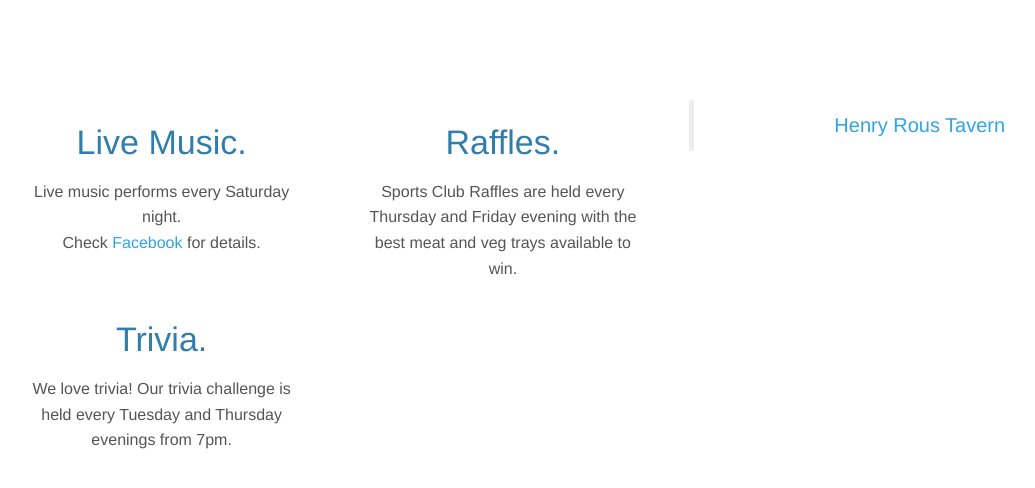
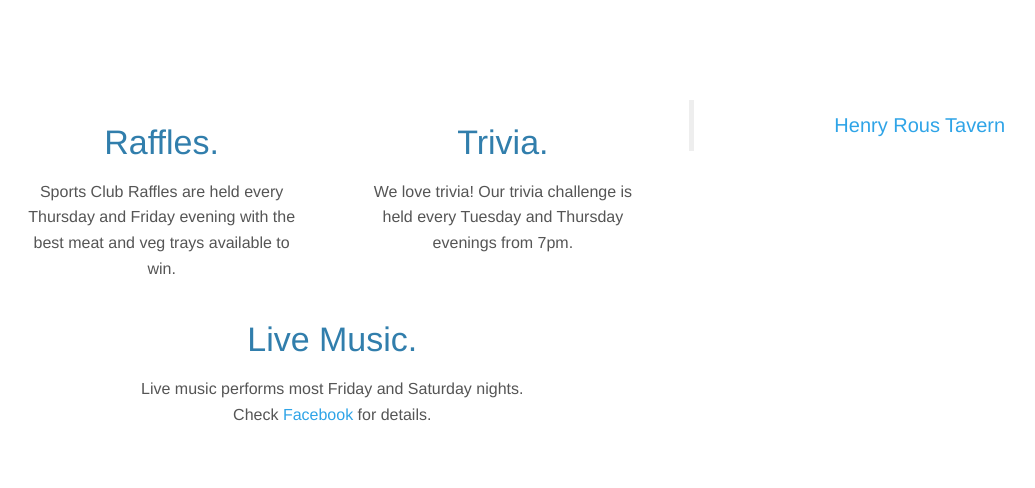
Before and after one commit to HenryRous/HenryRous.github.io, a Jekyll site: the page built from whats-on.html, in a window 1280 px wide, cut to the strip 221-764 px from the top of the page. Shown: the top 488 px of the strip, without its empty margins (64-1099 px from the left). Built offline with Jekyll 4.4.1, drawn with Linux system fonts in a browser that asks for light colours.

Commit message:
Update whats-on.html

```diff
--- a/whats-on.html
+++ b/whats-on.html
@@ -12,10 +12,6 @@ lead:
   <div class="row featurette">
     <div class="col-lg-7 col-md-5">
       <div class="row">
-        <div id="stay" class="col-lg-6 text-center">
-          <h2>Live Music.</h2>
-          <p>Live music performs every Saturday night.<br>Check <a href="https://www.facebook.com/HenryRousTavern/">Facebook</a> for details.</p>
-        </div>
         <div id="raffles" class="col-lg-6 text-center">
           <h2>Raffles.</h2>
           <p>Sports Club Raffles are held every Thursday and Friday evening with the best meat and veg trays available to win.</p>
@@ -24,6 +20,10 @@ lead:
           <h2>Trivia.</h2>
           <p>We love trivia! Our trivia challenge is held every Tuesday and Thursday evenings from 7pm.</p>
         </div>
+        <div id="stay" class="col-lg-12 text-center">
+          <h2>Live Music.</h2>
+          <p>Live music performs most Friday and Saturday nights.<br>Check <a href="https://www.facebook.com/HenryRousTavern/">Facebook</a> for details.</p>
+        </div>
       </div>
     </div>
     <div id="fcbk_events" class="col-lg-5 col-md-7 text-center">
```
